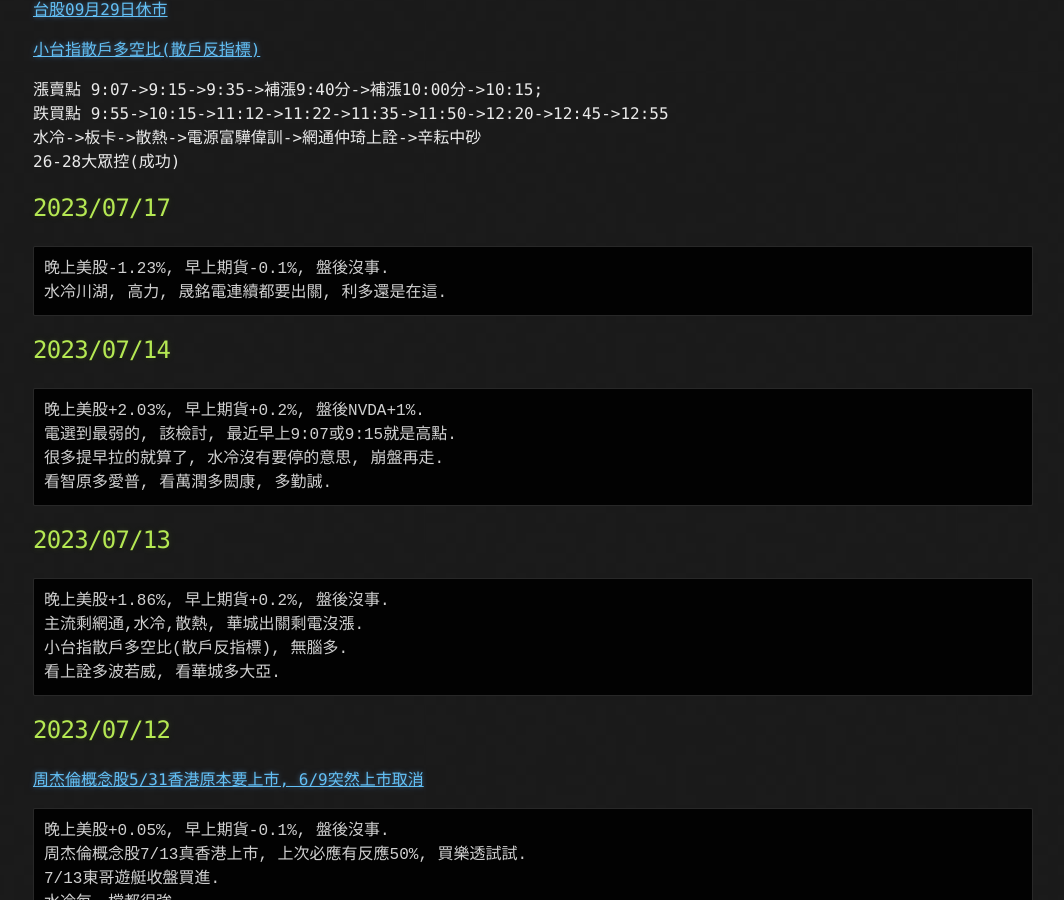
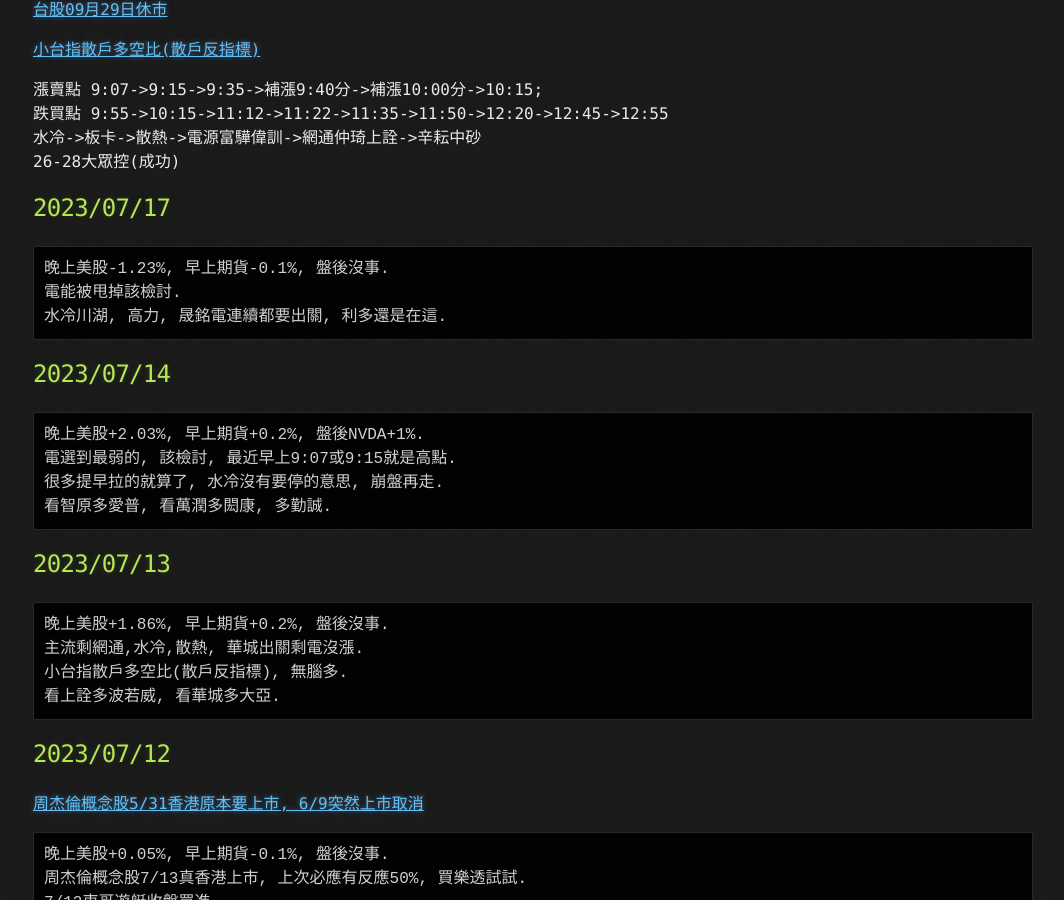
Before and after one commit to lepg5487/Stock_God, a Jekyll site: the page built from index.md, in a window 1280 px wide and 900 px high, scrolled down 460 px. Shown: the whole window, without its empty margins (107-1171 px from the left). Built offline with Jekyll 4.4.1, drawn with Linux system fonts in a browser that asks for light colours; our own code applies the rules of GitHub Pages for plain Markdown files.

Commit message:
Update index.md

````diff
--- a/index.md
+++ b/index.md
@@ -24,6 +24,7 @@
 ## 2023/07/17
 ```
 晚上美股-1.23%, 早上期貨-0.1%, 盤後沒事.
+電能被甩掉該檢討.
 水冷川湖, 高力, 晟銘電連續都要出關, 利多還是在這.
 ```
 
````
